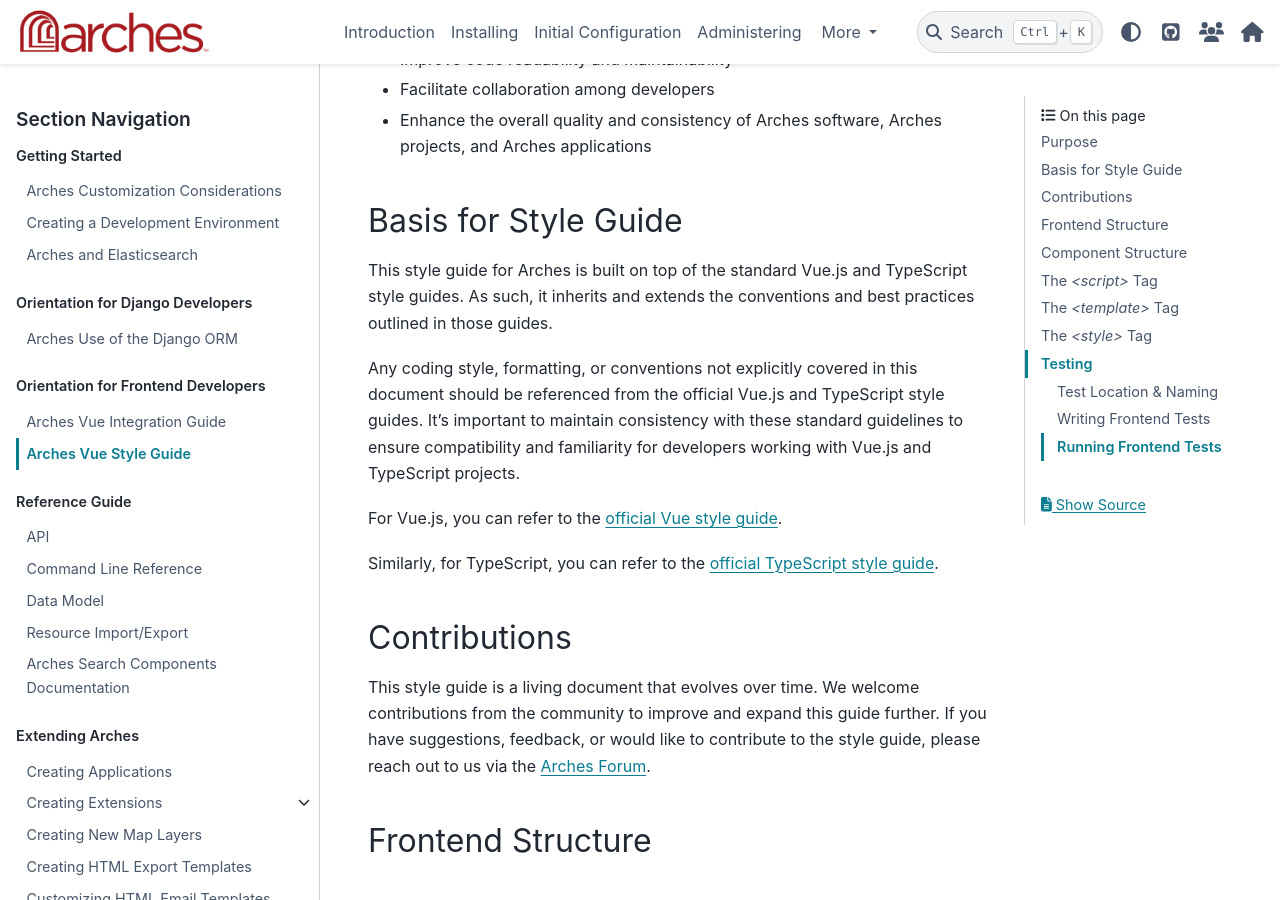
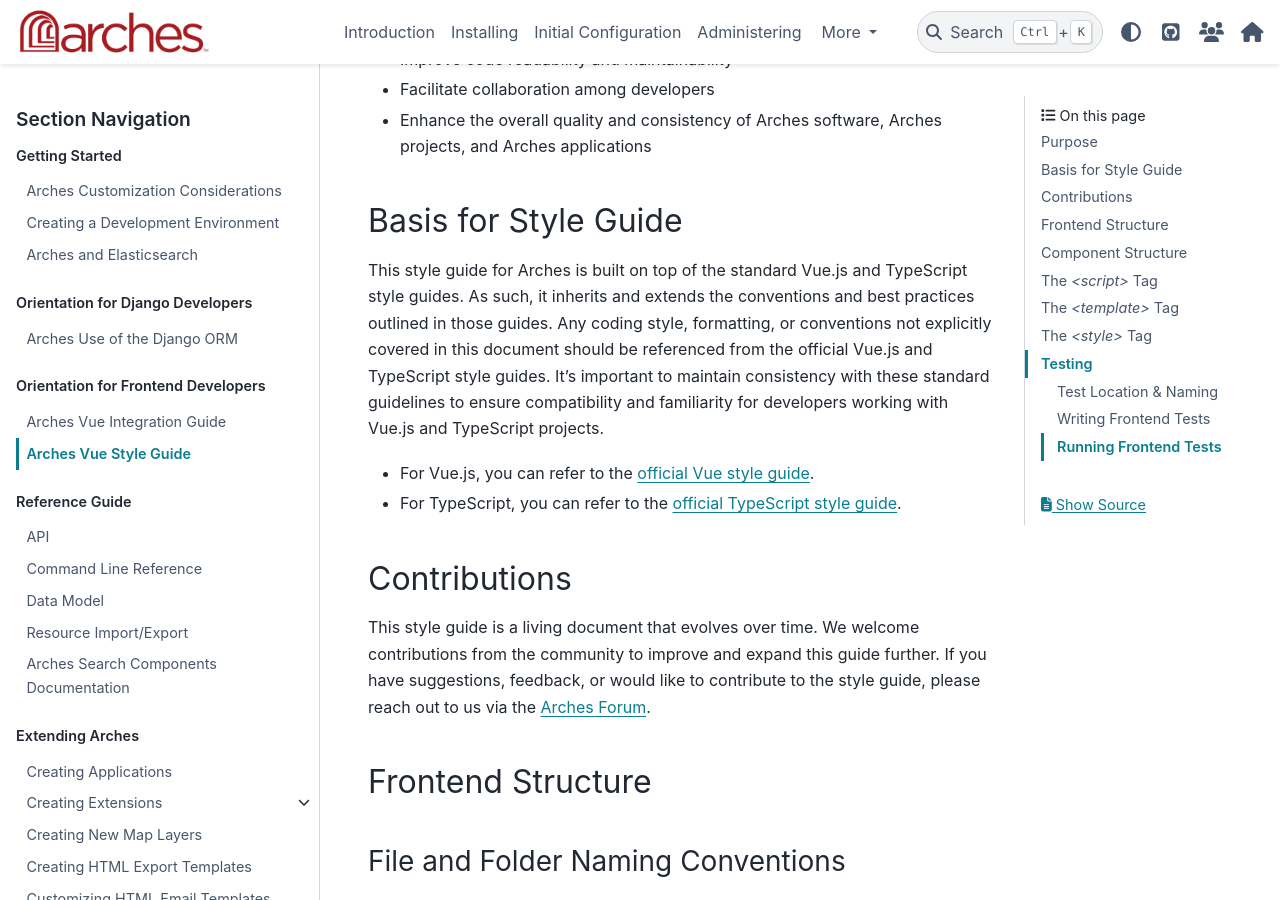
Before and after one commit to archesproject/arches-docs, a Sphinx documentation site: the page built from docs/developing/vue/arches-vue-styleguide.rst, in a window 1280 px wide and 900 px high, scrolled down 342 px. Built offline with Sphinx 7.4.7 and the PyData theme 0.15.4, drawn with Linux system fonts in a browser that asks for light colours; some of the changed text lies outside the part shown.

Commit message:
nit #481

```diff
--- a/docs/developing/vue/arches-vue-styleguide.rst
+++ b/docs/developing/vue/arches-vue-styleguide.rst
@@ -14,13 +14,10 @@
 Basis for Style Guide
 =====================
 
-This style guide for Arches is built on top of the standard Vue.js and TypeScript style guides. As such, it inherits and extends the conventions and best practices outlined in those guides.
+This style guide for Arches is built on top of the standard Vue.js and TypeScript style guides. As such, it inherits and extends the conventions and best practices outlined in those guides. Any coding style, formatting, or conventions not explicitly covered in this document should be referenced from the official Vue.js and TypeScript style guides. It's important to maintain consistency with these standard guidelines to ensure compatibility and familiarity for developers working with Vue.js and TypeScript projects.
 
-Any coding style, formatting, or conventions not explicitly covered in this document should be referenced from the official Vue.js and TypeScript style guides. It's important to maintain consistency with these standard guidelines to ensure compatibility and familiarity for developers working with Vue.js and TypeScript projects.
-
-For Vue.js, you can refer to the `official Vue style guide <https://vuejs.org/style-guide/>`_.
-
-Similarly, for TypeScript, you can refer to the `official TypeScript style guide <https://www.typescriptlang.org/docs/handbook/declaration-files/do-s-and-don-ts.html>`_.
+- For Vue.js, you can refer to the `official Vue style guide <https://vuejs.org/style-guide/>`_.
+- For TypeScript, you can refer to the `official TypeScript style guide <https://www.typescriptlang.org/docs/handbook/declaration-files/do-s-and-don-ts.html>`_.
 
 Contributions
 =============
@@ -31,7 +28,7 @@
 ==================
 
 File and Folder Naming Conventions
-~~~~~~~~~~~~~~~~~~~~~~~~~~~~~~~~~~
+----------------------------------
 
 - **Arches entity directories**
     - Use plural, lowercase names to reflect domain concepts.
@@ -58,59 +55,60 @@
     - e.g. ``user-profile.ts``, ``map-types.ts``
 
 Top-Level Structure
-~~~~~~~~~~~~~~~~~~~
+-------------------
 
 - Top-level directories **must** align with Arches concepts (e.g., cards, widgets, reports) when such delineation is required. Otherwise, consolidate everything under a single app-level directory.
 
-.. code-block:: shell
+    .. code-block:: shell
 
-    src/
-    └── project_name/
-        ├── plugins
-        ├── reports/
-        │   └── CustomReport/
-        │       ├── components
-        │       └── CustomReport.vue
-        ├── widgets
-        └── types
-        └── utils.ts
+        src/
+        └── project_name/
+            ├── plugins
+            ├── reports/
+            │   └── CustomReport/
+            │       ├── components
+            │       └── CustomReport.vue
+            ├── widgets
+            └── types
+            └── utils.ts
 
-.. code-block:: shell
+    .. code-block:: shell
 
-    src/
-    └── project_name/
-        ├── components/
-        │   └── CustomComponent.vue
-        ├── CustomApplication.vue
-        ├── types
-        └── utils.ts
+        src/
+        └── project_name/
+            ├── components/
+            │   └── CustomComponent.vue
+            ├── CustomApplication.vue
+            ├── types
+            └── utils.ts
 
 - **Why?**
     - **Standardization**: Consistent naming and structure make it easier for developers to navigate the codebase.
     - **Organization**: Grouping related components together makes it easier to find and manage them.
 
 Component Folder Hierarchy
-~~~~~~~~~~~~~~~~~~~~~~~~~~
+--------------------------
 
 - At every level:
     - **Component files with sub-components** **must** reside in a folder named after the component.
     - **Dependent components** **must** live in a `components/` subdirectory within their **parent component's** folder.
     - **Shared components** (used by more than one parent) **must** be elevated to the `components/` directory at the level of the **highest parent component** that uses them.
 
-.. code-block:: shell
+    .. code-block:: shell
 
-    src/project_name/
-    ├── CustomApplication.vue
-    └── components/
-        └── CustomDashboard/
-            ├── CustomDashboard.vue
+        src/
+        └── project_name/
+            ├── CustomApplication.vue
             └── components/
-                └── DashboardTable/
-                    └── DashboardTable.vue/
-                        └── components/
-                            ├── CustomHeader.vue
-                            ├── TableSection.vue
-                            └── UpdatedFooter.vue
+                └── CustomDashboard/
+                    ├── CustomDashboard.vue
+                    └── components/
+                        └── DashboardTable/
+                            └── DashboardTable.vue/
+                                └── components/
+                                    ├── CustomHeader.vue
+                                    ├── TableSection.vue
+                                    └── UpdatedFooter.vue
 
 - **Why?**
     - **Clarity**: Each component's folder contains everything it needs, making it easier to understand and navigate.
@@ -120,52 +118,54 @@
 ===================
 
 Single-File Components
-~~~~~~~~~~~~~~~~~~~~~~
+----------------------
 
 - Single-File Components (SFCs) are the preferred way to define Vue components.
 
-.. code-block:: vue
+    .. code-block:: vue
 
-    <script setup lang="ts">
-    import { onMounted } from 'vue';
-    import { useGettext } from 'vue3-gettext';
+        <script setup lang="ts">
+        import { onMounted } from 'vue';
+        import { useGettext } from 'vue3-gettext';
 
-    const { $gettext } = useGettext();
+        const { $gettext } = useGettext();
 
-    onMounted(() => {
-        console.log($gettext('Hello from the <script> tag!'));
-    });
-    </script>
+        onMounted(() => {
+            console.log($gettext('Hello from the <script> tag!'));
+        });
+        </script>
 
-    <template>
-        <h1 class="header">
-            {{ $gettext("Hello from the template!") }}
-        </h1>
-    </template>
+        <template>
+            <h1 class="header">
+                {{ $gettext("Hello from the template!") }}
+            </h1>
+        </template>
 
-    <style scoped>
-    .header {
-        color: red;
-    }
-    </style>
+        <style scoped>
+        .header {
+            color: red;
+        }
+        </style>
 
 - **Why?**
     - **Encapsulation**: All component-related code is in one place, making it easier to understand and maintain.
     - **Separation of concerns**: Each section (template, script, style) has its own purpose, improving readability.
 
 Component Decomposition
-~~~~~~~~~~~~~~~~~~~~~~~
+-----------------------
 
 - Components should be decomposed into smaller, reusable components whenever possible. Aim for a single responsibility per component.
 
-.. code-block:: shell
+    .. code-block:: shell
 
-    widgets/
-    └── CustomWidget/
-        ├── components/
-        │   ├── CustomWidgetEditor.vue
-        │   └── CustomWidgetViewer.vue
-        └── CustomWidget.vue
+        src/
+        └── project_name/
+            └── widgets/
+            └── CustomWidget/
+                ├── components/
+                │   ├── CustomWidgetEditor.vue
+                │   └── CustomWidgetViewer.vue
+                └── CustomWidget.vue
 
 - **Why?**
     - **Reusability**: Smaller components can be reused in different contexts, reducing code duplication.
@@ -173,7 +173,7 @@
     - **Testing**: Smaller components are easier to test in isolation.
 
 Passing Data
-~~~~~~~~~~~~
+------------
 
 - **Fetch Proximity**
     - Fetch data in the component that actually renders it. Don't lift network calls higher than needed.
@@ -196,12 +196,11 @@
 
         <template>
             <div class="dashboard">
-                <h1>Dashboard</h1>
-                <!-- Data passed down via prop -->
                 <UserTable :users="users" />
             </div>
         </template>
 
+    .. code-block:: vue
 
         <!-- Good: fetching as close as possible to where data is rendered -->
 
@@ -241,7 +237,6 @@
                 </tbody>
             </table>
         </template>
-
 
     - **Why?**
         - **Encapsulation**: Data-fetch logic lives alongside the view that consumes it.
@@ -275,9 +270,7 @@
 
         <script setup lang="ts">
         import { ref, computed, watchEffect } from 'vue';
-
         import OrderSummary from '@/my_project/OrderSummary.vue';
-
         import type { Order } from '@/my_project/types.ts';
 
         // Raw data fetched here
@@ -298,10 +291,8 @@
 
         <script setup lang="ts">
         import { ref, computed, watchEffect } from 'vue';
-
         import OrderSummary from '@/my_project/OrderSummary.vue';
         import OrderDetails from '@/my_project/OrderDetails.vue';
-
         import type { Order } from '@/my_project/types.ts';
 
         // Raw data fetched here
@@ -375,14 +366,14 @@
 This block defines a component's logic. Follow these rules for clarity, consistency, and maintainability.
 
 Coding Standards
-~~~~~~~~~~~~~~~~
+----------------
 
 - **Script Scope**
     - All component logic must be declared inside <script setup>, and <script setup> should always have typescript as the defined language.
 
     .. code-block:: vue
 
-        <!-- Good: all logic inside <script setup>, with typescript -->
+        <!-- Good: scoped to component, using typescript -->
         <script setup lang="ts">
         import { ref } from 'vue';
 
@@ -536,7 +527,7 @@
         - **Documentation**: Type annotations serve as documentation for function behavior and expected input/output.
 
 Import Pathing
-~~~~~~~~~~~~~~
+--------------
 
 - **Use project alias** (`@/…`) for all local imports; avoid raw relative paths. e.g.
 
@@ -553,7 +544,7 @@
     - **Maintainability**: Avoids issues with deep nesting and makes it easier to refactor or reorganize the project structure.
 
 Import Order
-~~~~~~~~~~~~
+------------
 
 - Import lines should be grouped and ordered as follows:
     1. **Vue core**
@@ -604,7 +595,7 @@
     </script>
 
 Declaration Order
-~~~~~~~~~~~~~~~~~
+-----------------
 
 - Within your `<script setup>` block, organize declarations in this sequence.
     1. **`defineProps`**
@@ -676,7 +667,7 @@
 Defines the component's UI. Keep templates clear, consistent, and easy to scan.
 
 Attribute Ordering & Formatting
-~~~~~~~~~~~~~~~~~~~~~~~~~~~~~~~
+-------------------------------
 
 - When declaring attributes in your `<template>`, group and order them as follows. Within each group, sort attributes alphabetically.
     1. **Directives** (e.g. `v-for`, `v-if`)
@@ -720,7 +711,7 @@
     - **Maintainability**: Clear structure helps future developers (or yourself) quickly grasp the component's purpose and behavior.
 
 Self-Closing Tags
-~~~~~~~~~~~~~~~~~
+-----------------
 
 - Use self-closing syntax for elements or components without children:
 
@@ -736,7 +727,7 @@
     - **Consistency**: Using self-closing syntax for void elements (e.g., `<img>`, `<input>`) maintains a consistent style throughout the codebase.
 
 Logic in Templates
-~~~~~~~~~~~~~~~~~~
+------------------
 
 - **No complex logic**
     - Avoid ternaries, chained method calls, or heavy expressions.
@@ -759,7 +750,7 @@
     - **Performance**: Heavy computations in templates can lead to unnecessary re-renders and performance issues.
 
 Text in Templates
-~~~~~~~~~~~~~~~~~
+-----------------
 
 - **Internationalization**
     - Wrap all user-facing strings with `$gettext()`.
@@ -802,7 +793,7 @@
 Defines component-scoped CSS. Follow these rules for responsive, maintainable, and themeable styles.
 
 Scope
-~~~~~
+-----
 
 - **Scoped styles**
     - Prefer to use `<style scoped>` to ensure styles are applied only to the component.
@@ -829,7 +820,7 @@
     - **Maintainability**: Changes to a component's styles won't affect other components, reducing the risk of introducing undesired behavior.
 
 Layout Patterns
-~~~~~~~~~~~~~~~
+---------------
 
 - **Flexbox & Grid only**
     - Use `display: flex` for one-dimensional layouts and `display: grid` for two-dimensional arrangements.
@@ -863,7 +854,7 @@
     - **Maintainability**: Using `gap` simplifies spacing management and reduces the need for complex margin calculations.
 
 Units & Sizing
-~~~~~~~~~~~~~~
+--------------
 
 - **`rem` for nearly everything**
     - Use `rem` units for spacing, typography, gaps, borders, and other dimensional values.
@@ -893,7 +884,7 @@
     - **Accessibility**: Relative units ensure that text and elements can be resized according to user preferences, improving accessibility.
 
 Offsets & Positioning
-~~~~~~~~~~~~~~~~~~~~~
+---------------------
 - **No hard-coding single-side offsets**
     - Instead of using `margin-left`, `margin-top`, etc., use logical properties like `margin-inline-start` and `margin-block-start`.
 
@@ -916,7 +907,7 @@
     - **Avoiding layout shifts**: Negative margins can lead to unexpected layout shifts and make it harder to maintain a consistent design.
 
 No `calc()`
-~~~~~~~~~~~
+-----------
 
 - The `calc()` function is forbidden in component styles.
 
@@ -933,7 +924,7 @@
     - It can cause unexpected layout shifts, especially in responsive designs.
 
 Theming & Colors
-~~~~~~~~~~~~~~~~
+----------------
 
 - **Design Tokens Only**
     - Always reference your design tokens instead of raw values.
@@ -971,7 +962,7 @@
     - **Maintainability**: Centralizing tokens makes it easier to update and manage styles.
 
 Selector Naming
-~~~~~~~~~~~~~~~
+---------------
 
 - **Dot-delineated hierarchy**
     - Prefix selectors with the component's root class, then chain child class names:
@@ -1005,7 +996,7 @@
 To ensure the reliability and functionality of our Vue components, we use **Vitest** together with **Vue Test Utils**. Vitest is a fast, modern test runner that integrates seamlessly with Vite, while Vue Test Utils provides utilities to mount components and inspect their rendered output.
 
 Test Location & Naming
-~~~~~~~~~~~~~~~~~~~~~~
+----------------------
 
 - Co-locate tests next to components, in the same directory.
 - Test files must end with a ``.spec.ts`` suffix.
@@ -1032,7 +1023,7 @@
     - **Ease of navigation**: Developers can quickly locate tests related to a specific component or utility without searching through a separate test directory.
 
 Writing Frontend Tests
-~~~~~~~~~~~~~~~~~~~~~~
+----------------------
 
 When crafting your tests, adhere to these best practices:
 
@@ -1101,7 +1092,7 @@
     - **Maintainability**: Well-structured tests are easier to maintain and update as the codebase evolves.
 
 Running Frontend Tests
-~~~~~~~~~~~~~~~~~~~~~~
+----------------------
 
 - Use the following npm scripts in your terminal:
     - Coverage output will appear under ``coverage/``, showing per-file metrics and highlighting untested lines.
```
Also changed, not shown: other parts of docs/developing/vue/arches-vue-styleguide.rst (+4 -7 lines).
